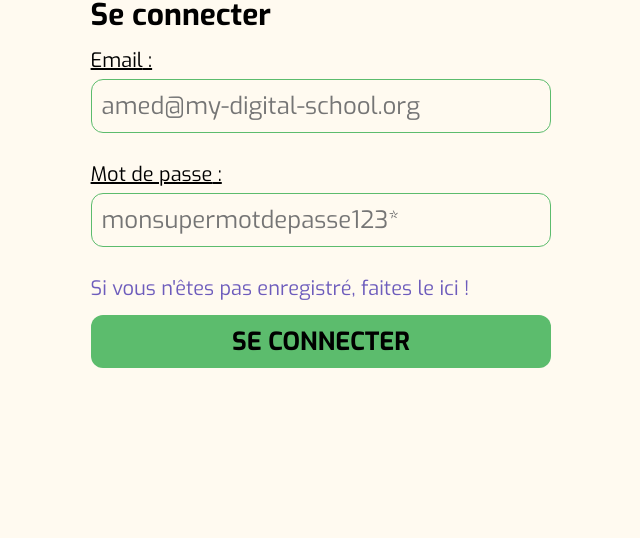
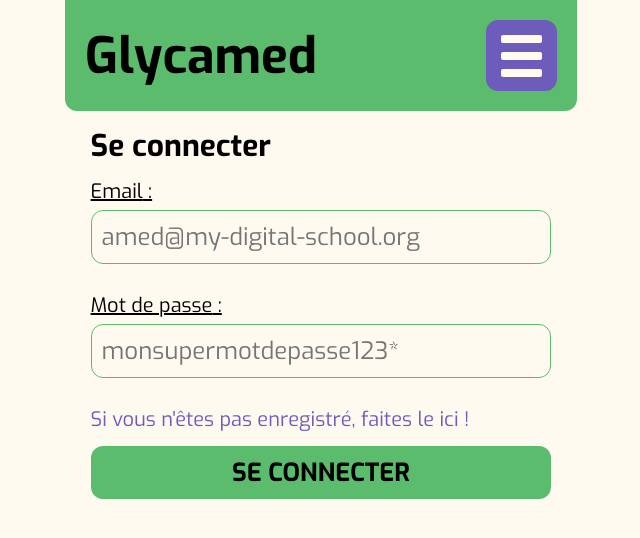
Before and after one commit to samantha-eva/GlycAmed, a website: page frontend/authentification/login.html in a window 1280 px wide. Shown: the whole page, without its empty margins (319-959 px from the left). Drawn offline with Linux system fonts and the light colour scheme.

Commit message:
fix: correcting the word "component" in the script which import "header-component"

```diff
--- a/frontend/authentification/login.html
+++ b/frontend/authentification/login.html
@@ -31,7 +31,7 @@
     </section>
 
     <script src="../js/header.js"></script>
-    <script type="module" src="../js/header-componenent.js"></script>
+    <script type="module" src="../js/header-component.js"></script>
     <script type="module">
         import { CONFIG } from "../config/constants.js";
         import Store from "../js/store/store.js";
```
